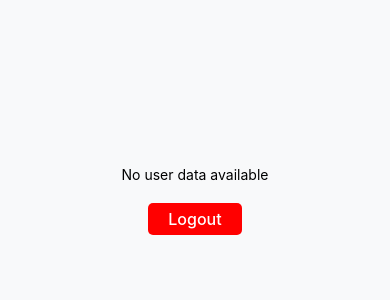
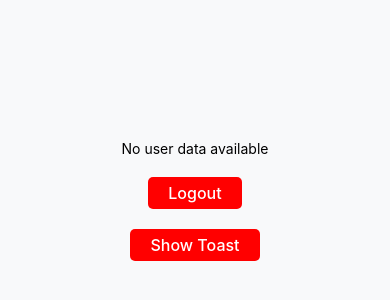
Before and after one commit to codeguyakash/com.pooh.codeguyakash, a React Native app: screen /Profile in a window 390 px wide. Shown: the part 232-532 px from the top of the page. Built offline with nearby package versions, Linux system fonts and the light colour scheme; no server answers.

Commit message:
feat: Update user credentials in Login and Register screens; add Toast display functionality in Profile screen

```diff
--- a/src/context/ToastContext.tsx
+++ b/src/context/ToastContext.tsx
@@ -132,5 +132,6 @@ const createStyles = (
       color: theme.text || '#fff',
       fontSize: 14,
       textAlign: 'center',
+      paddingHorizontal: 1,
     },
   });
--- a/src/screens/Login.tsx
+++ b/src/screens/Login.tsx
@@ -18,8 +18,8 @@ import { useAppTheme } from '../context/ThemeContext';
 import { useToast } from '../context/ToastContext';
 
 const Login = () => {
-  const [email, setEmail] = useState('pooh@codeguyakash.in');
-  const [password, setPassword] = useState('Password@#1230');
+  const [email, setEmail] = useState('suraj@codeguyakash.in');
+  const [password, setPassword] = useState('Password@#123');
   const [loading, setLoading] = useState(false);
   const [isShowPassword, setIsShowPassword] = useState(false);
 
--- a/src/screens/Profile.tsx
+++ b/src/screens/Profile.tsx
@@ -52,6 +52,12 @@ const Profile = ({ navigation }: any) => {
     } finally {
       setLoading(false);
     }
+  };
+
+  const showHandler = () => {
+    showToast(
+      'Toast trigger ho raha hai, lekin screen pe dikh nahi raha ya late dikh raha hai,'
+    );
   };
 
   return (
@@ -111,6 +117,11 @@ const Profile = ({ navigation }: any) => {
             <Text style={styles.loginText}>Logout</Text>
           )}
         </TouchableOpacity>
+        <TouchableOpacity
+          style={[styles.loginButton, { marginTop: 20 }]}
+          onPress={showHandler}>
+          <Text style={styles.loginText}>Show Toast</Text>
+        </TouchableOpacity>
       </View>
     </View>
   );
--- a/src/screens/Register.tsx
+++ b/src/screens/Register.tsx
@@ -18,9 +18,9 @@ import { useAppTheme } from '../context/ThemeContext';
 import { useToast } from '../context/ToastContext';
 
 const Register = () => {
-  const [email, setEmail] = useState('pooh@codeguyakashs.in');
+  const [email, setEmail] = useState('suraj@codeguyakash.in');
   const [password, setPassword] = useState('Password@#123');
-  const [name, setName] = useState('Akash');
+  const [name, setName] = useState('Suraj');
   const [loading, setLoading] = useState(false);
   const [isShowPassword, setIsShowPassword] = useState(false);
 
```
